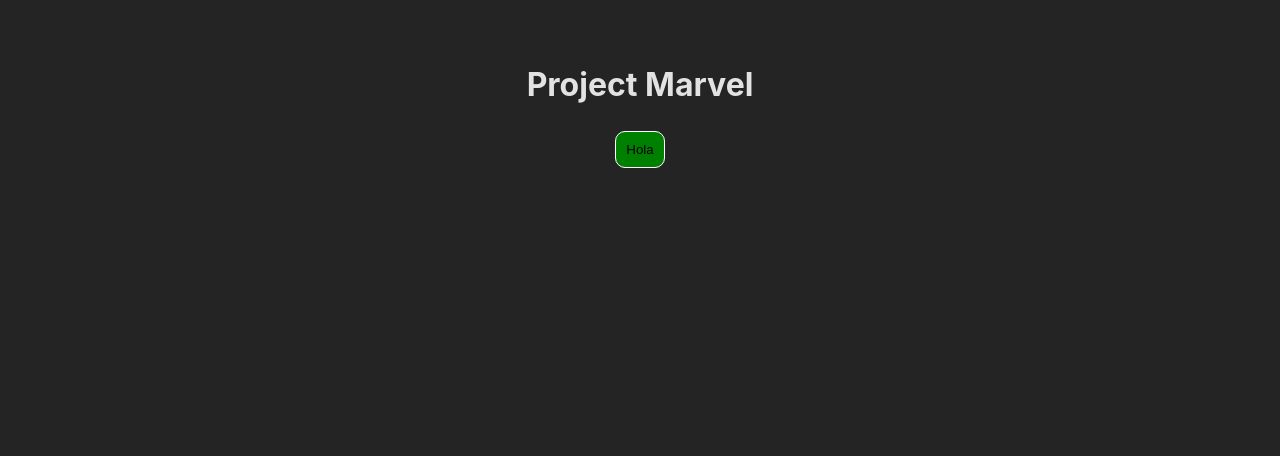
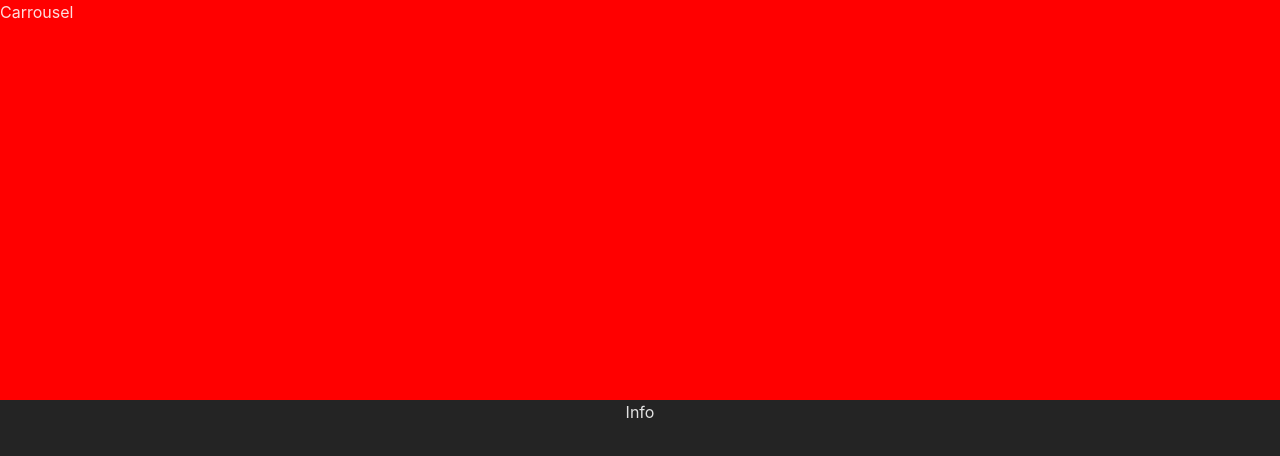
Before and after one commit to Ruben-Alvarez-Dev/project_marvel, a React (Vite) app: page / in a window 1280 px wide. Shown: the top 456 px of the page. Built offline with nearby package versions, Linux system fonts and the light colour scheme.

Commit message:
first components

```diff
--- a/src/App.css
+++ /dev/null
@@ -1,6 +0,0 @@
-#root {
-  max-width: 1280px;
-  margin: 0 auto;
-  padding: 2rem;
-  text-align: center;
-}
--- a/src/App.tsx
+++ b/src/App.tsx
@@ -1,7 +1,6 @@
 import { BrowserRouter, Routes, Route } from 'react-router-dom';
 import { Main } from './components/main';
 import { Detail } from './components/detail';
-import './App.css'
 
 export const App = () => {
 
@@ -9,7 +8,6 @@ export const App = () => {
 
   return (
     <>
-      <h1>Project Marvel</h1>
         <BrowserRouter>
           <Routes>
             <Route path='/' element={<Main />}/>
--- /dev/null
+++ b/src/components/main/Carrousel.tsx
@@ -0,0 +1,11 @@
+import { Container } from '../styled.components'
+export const Carrousel = () => {
+  return (
+    <>
+      <Container height={50}>
+        Carrousel
+      </Container>
+    </>
+
+  )
+}
--- /dev/null
+++ b/src/components/main/Info.tsx
@@ -0,0 +1,8 @@
+
+export const Info = () => {
+  return (
+    <>
+        Info
+    </>
+  )
+}
--- a/src/components/main/index.tsx
+++ b/src/components/main/index.tsx
@@ -1,9 +1,20 @@
-import { Button } from '../styled.components';
+import { Flex } from '../styled.components';
+import { Carrousel } from './Carrousel';
+import { Info } from './Info';
 
 export const Main = () => {
+
+    const theme = {
+        primary: true,
+
+    }
+
     return (
         <>
-            <Button primary>Hola</Button>
+            <Flex>
+                <Carrousel />
+                <Info />
+            </Flex>
         </>
     );
 }
--- a/src/components/styled.components.ts
+++ b/src/components/styled.components.ts
@@ -1,15 +1,18 @@
 import styled from 'styled-components';
 
 interface Props {
-    primary: boolean;
+    height?: number;
 }
 
-export const Button = styled.button<Props>`
-    color: whote;
-    border: 1px solid white;
-    padding: 10px;
-    border-radius: 10px;
-    ${props => props.primary
-        ? 'background: green;'
-        : 'background: red;'}
+export const Flex = styled.div<Props>`
+    display: flex;
+    flex-direction: column;
+    align-items: center;
+    justify-content: center;
 `
+
+export const Container = styled.div<Props>`
+    height: ${props => props.height}vh;
+    width: 100%;
+    background: red;
+`
--- a/src/index.css
+++ b/src/index.css
@@ -12,3 +12,8 @@
   -webkit-font-smoothing: antialiased;
   -moz-osx-font-smoothing: grayscale;
 }
+
+body, html {
+  padding: 0;
+  margin: 0;
+}
```
